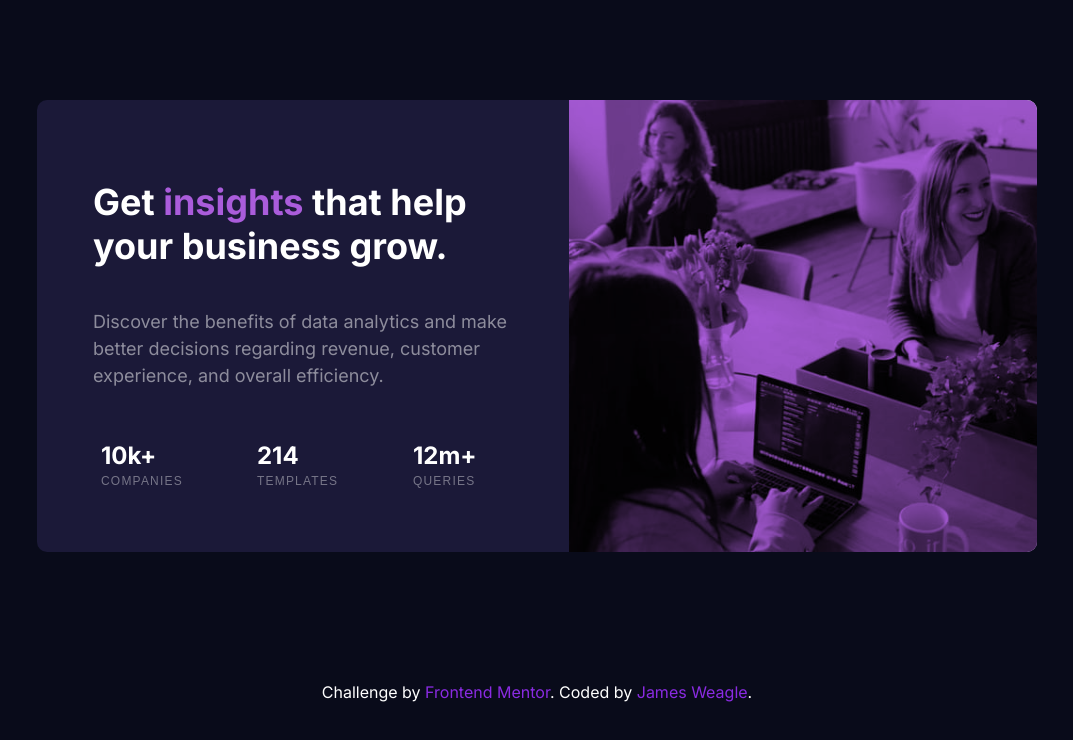
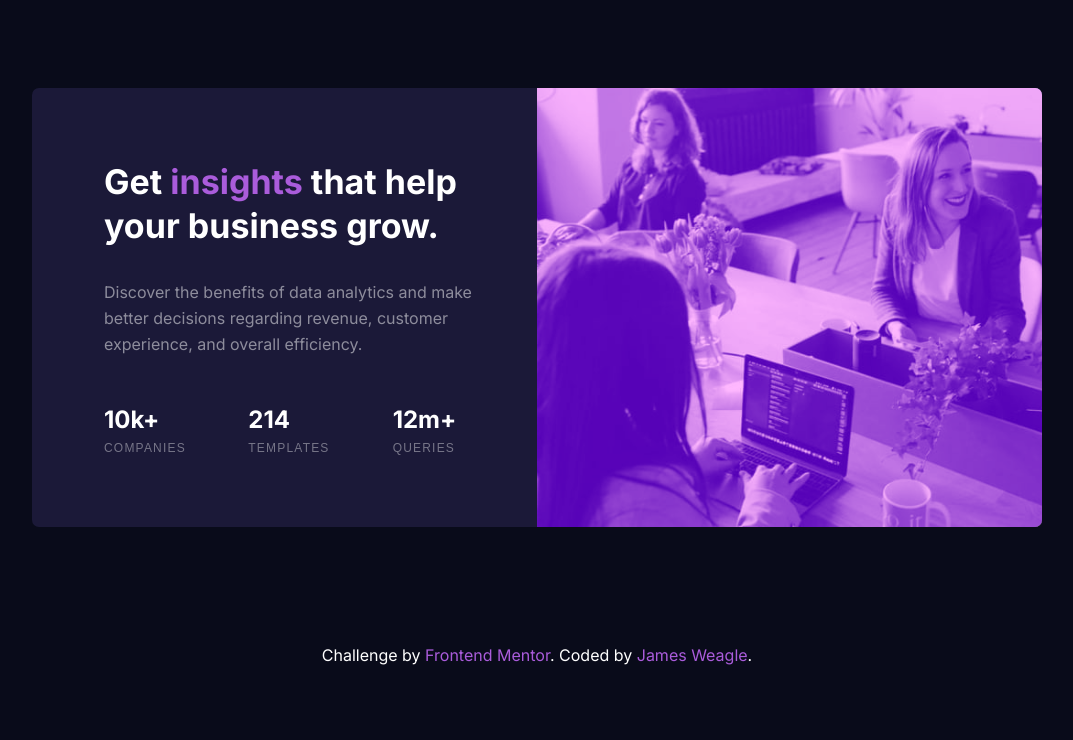
Before and after one commit to magneticsands/stats-preview-card-component, a plain HTML site: page index.html in a window 1280 px wide. Shown: the whole page, without its empty margins (103-1176 px from the left). Drawn offline with Linux system fonts and the light colour scheme.

Commit message:
Fixed a lot of the styling

```diff
--- a/css/large.css
+++ b/css/large.css
@@ -1,65 +1,75 @@
 @media (min-width: 780px) {
+
   h1 {
-    font-size: 36px;
+    font-size: 34px;
+    margin-top: 72px;
+    padding: 0 24px 0 72px;
+    /* padding: 78px 100px 0 72px; */
     text-align: left;
   }
   h2 {
+    text-align: left;
     display: inline-flex;
     flex-direction: row;
-    padding: 0 0 0 32px;
+    /* padding: 0 0 0 72px; */
   }
   p {
-    padding-top: 40px;
-    font-size: 18px;
+    /* padding: 34px 100px 0 72px; */
+    font-size: 16px;
     text-align: left;
+    margin-top: 32px;
+    padding: 0 24px 0 72px;
   }
   img {
-    border-radius: 0 10px 10px 0;
+    border-radius: 0 7px 7px 0;
+    width: 100%;
+    flex-shrink: none;
   }
   .card-container {
-    max-width: 1000px;
+    max-width: 1010px;
+    width: 100%;
     flex-direction: row-reverse;
     align-content: center;
   }
   .content {
     display: flex;
     flex-direction: column;
-    padding: 32px;
     width: 50%;
+    /* padding-right: 100px; */
   }
   .stats {
     flex-direction: row;
-    margin-top: 36px;
+    padding-left: 72px;
+    /* margin-top: 80px;
+    margin-bottom: 68px; */
+    /* padding: 80px 0px 68px 72px; */
+   /* padding: 80px 0 68px 0; */
     align-content: left;
   }
 
 
   .companies {
-    text-align: left;
     width: 33.33%;
-    /* padding-right: 32px; */
+
   }
 
   .templates {
-    text-align: left;
     width: 33.33%;
   }
 
   .queries {
-    /* display: inline-block; */
-    text-align: left;
     width: 33.33%;
   }
 
 .sub {
   display: flex;
-  padding: 4px 0 0 32px;
+  /* padding: 4px 120px 0 72px; */
 }
 
   .hero-image {
     display: flex;
     width: 50%;
     flex-direction: row-reverse;
-    border-radius: 0 10px 10px 0;
+    border-radius: 0 7px 7px 0;
   }
 }
--- a/css/main.css
+++ b/css/main.css
@@ -5,7 +5,7 @@
 
   body {
     background: hsl(233, 47%, 7%);
-    padding: 0 32px;
+    padding: 0 24px;
   }
 
 h1, h2 {
@@ -15,15 +15,18 @@ h1, h2 {
 h1 {
     font-family: 'inter', sans-serif;
     font-weight: 700;
-    font-size: 32px;
-    padding: 48px 24px 0 24px;
+    font-size: 25px;
+    line-height: 1.3em;
+    padding: 0 34px;
+    margin-top: 44px;
+    /* padding: 44px 34px 12px 34px; */
     text-align: center;
 }
 h2 {
     font-family: 'inter', sans-serif;
     font-weight: 700;
     font-size: 24px;
-    padding: 24px 24px 0 24px;
+    /* padding: 24px 24px 0 24px; */
     text-align: center;
 }
 
@@ -34,7 +37,9 @@ p {
     line-height: 1.5em;
     color: hsla(0, 0%, 100%, 0.5);
     text-align: center;
-    padding: 16px 24px;
+    padding: 0 34px;
+    margin-top: 22px;
+    line-height: 1.6em;
 }
 
 img {
@@ -42,10 +47,10 @@ img {
   flex-shrink: inherit;
   flex-grow: none;
   object-fit: cover;
-  mix-blend-mode: multiply;
+  mix-blend-mode: overlay;
   width: 100%;
   border: hidden;
-  border-radius: 10px 10px 0 0;
+  border-radius: 7px 7px 0 0;
   margin: 0 auto;
 }
 
@@ -56,8 +61,13 @@ img {
 .stats {
     display: flex;
     flex-direction: column;
-    padding-bottom: 32px;
+    padding: 48px 0 38px 0;
 }
+.companies {
+padding-bottom: 34px
+}
+.templates{
+    padding-bottom: 34px}
 
 .sub {
     display: block;
@@ -67,18 +77,15 @@ img {
     font-style: bold;
     text-align: center;
     text-transform: uppercase;
-    padding: 8px 16px 16px 16px;
     letter-spacing: .1em;
-
-
+    padding-top: 7px;
 }
 .card-container {
     display: flex;
     flex-direction: column;
-      margin: 100px auto;
-      /* max-width: 1000px;  */
-      background: hsl(244, 38%, 16%);
-      border-radius: 10px;
+    margin: 88px auto;
+    background: hsl(244, 38%, 16%);
+    border-radius: 7px;
   }
 
 .hero-image {
@@ -86,7 +93,7 @@ img {
     margin: 0 auto;
     width: 100%;
     background: hsl(277, 64%, 61%);
-    border-radius: 10px 10px 0 0;
+    border-radius: 7px 7px 0 0;
     z-index: 2;
   }
 
@@ -99,7 +106,7 @@ img {
 
   .attribution a {
     text-decoration: none;
-    color:blueviolet;
+    color:hsl(277, 64%, 61%);
 
   }
 
```
